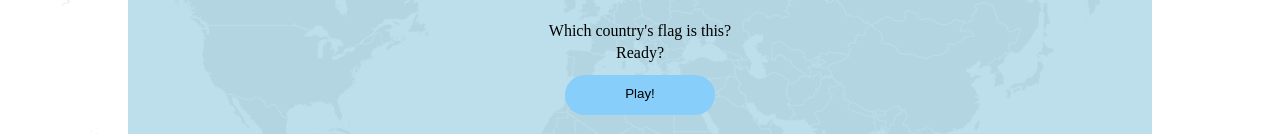
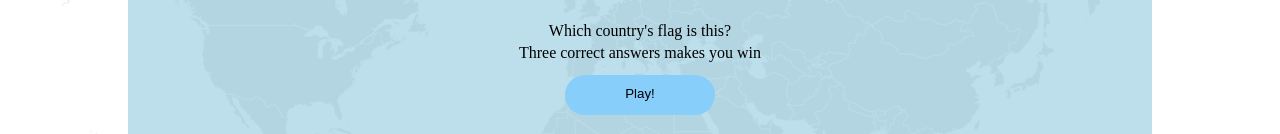
Before and after one commit to PiotrSitarek/countryList_JS-only, a plain HTML site: page quiz.html in a window 1280 px wide. Shown: the part 326-460 px from the top of the page. Drawn offline with Linux system fonts and the light colour scheme; no server answers.

Commit message:
Quiz paragraf edit

```diff
--- a/quiz.html
+++ b/quiz.html
@@ -15,7 +15,7 @@
         <h1 class="headText">EasyQuizy</h1>
         <div class="quizContainer">
             <p>Which country's flag is this?</p>
-            <p>Ready?</p>
+            <p>Three correct answers makes you win</p>
             <button class="startButton">Play!</button>
             <div class="imageAnswerContainer"></div>
             <div class="quizInfoContainer"></div>
```
